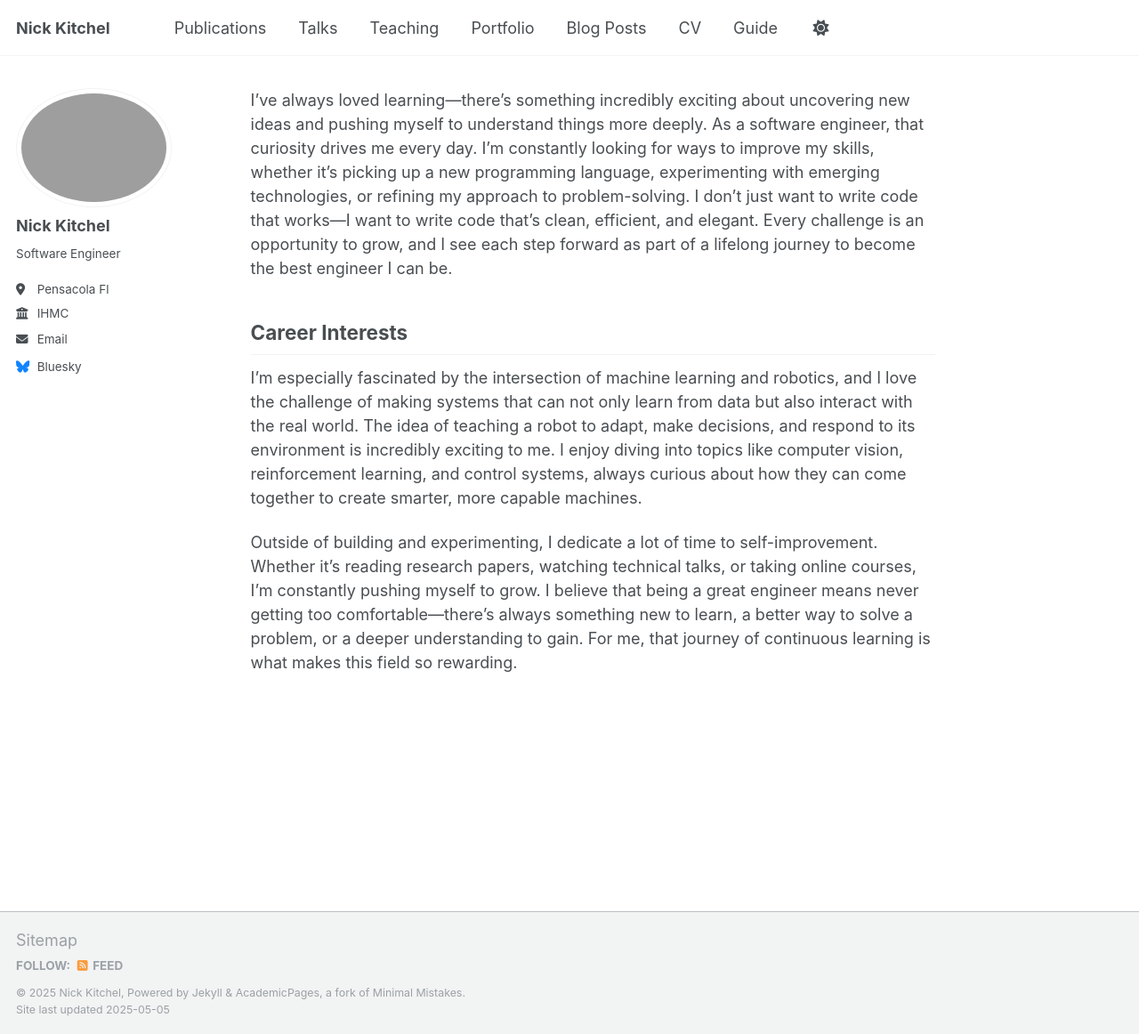
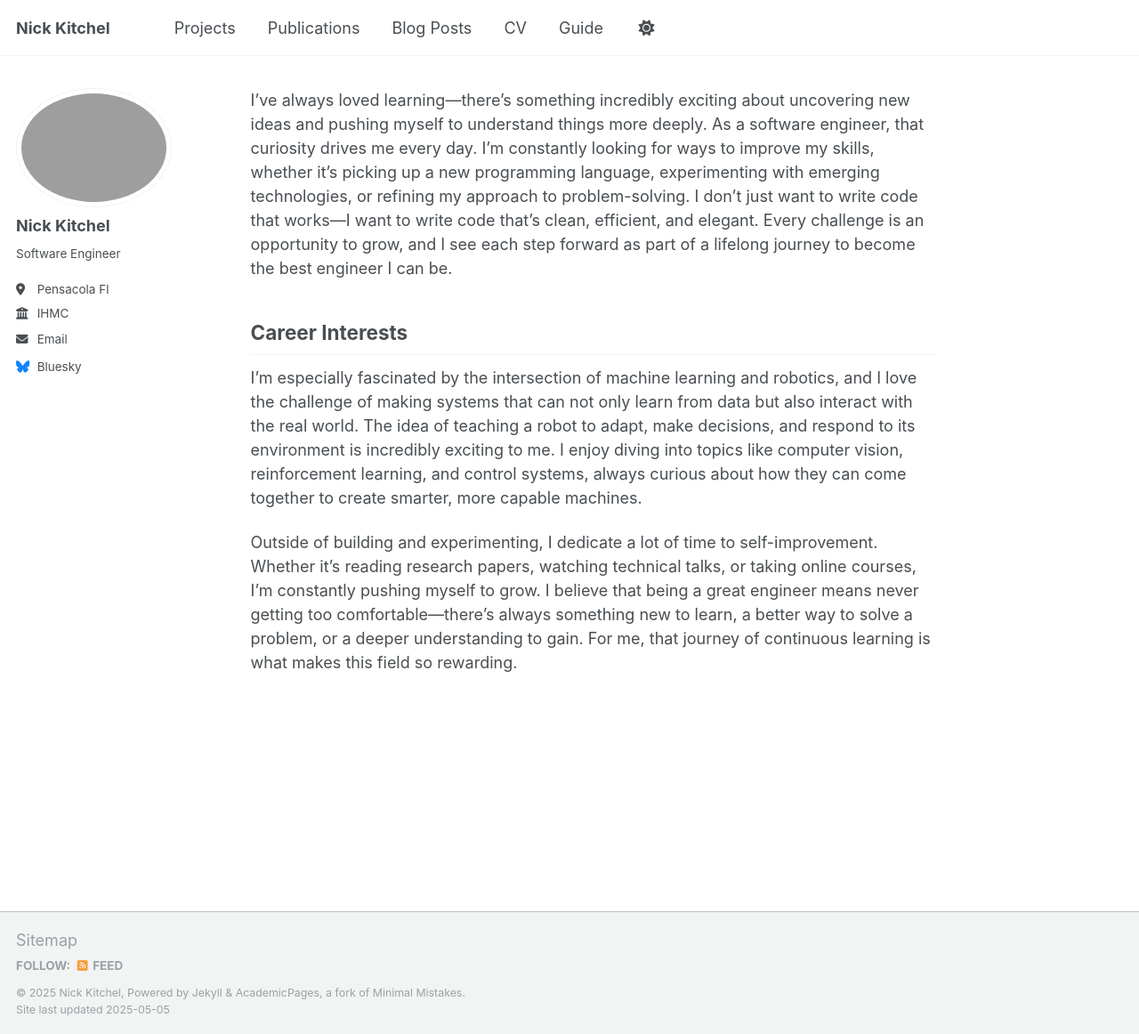
Before and after one commit to PotatoPeeler3000/potatopeeler3000.github.io, a Jekyll site: the page built from _pages/about.md, in a window 1280 px wide and 1162 px high. Shown: the whole window at 89% size. Built offline with Jekyll 4.4.1, drawn with Linux system fonts in a browser that asks for light colours.

Commit message:
Update navigation.yml

```diff
--- a/_data/navigation.yml
+++ b/_data/navigation.yml
@@ -8,17 +8,11 @@
 #      Markdown formatted page while the second is generated using JSON.
 
 main:
+  - title: "Projects"
+    url: /projects/
+
   - title: "Publications"
     url: /publications/
-
-  - title: "Talks"
-    url: /talks/
-
-  - title: "Teaching"
-    url: /teaching/
-
-  - title: "Portfolio"
-    url: /portfolio/
 
   - title: "Blog Posts"
     url: /year-archive/
```
